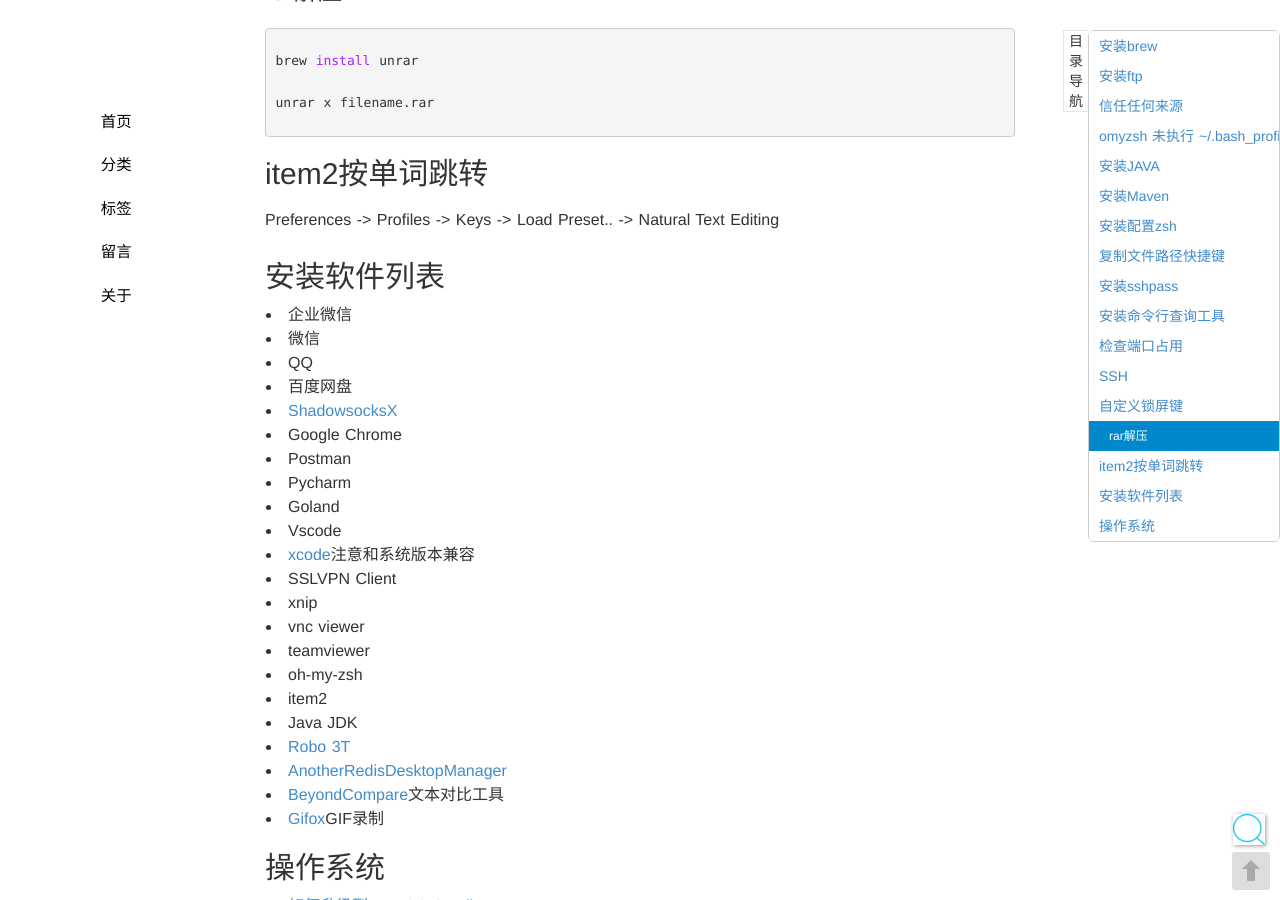
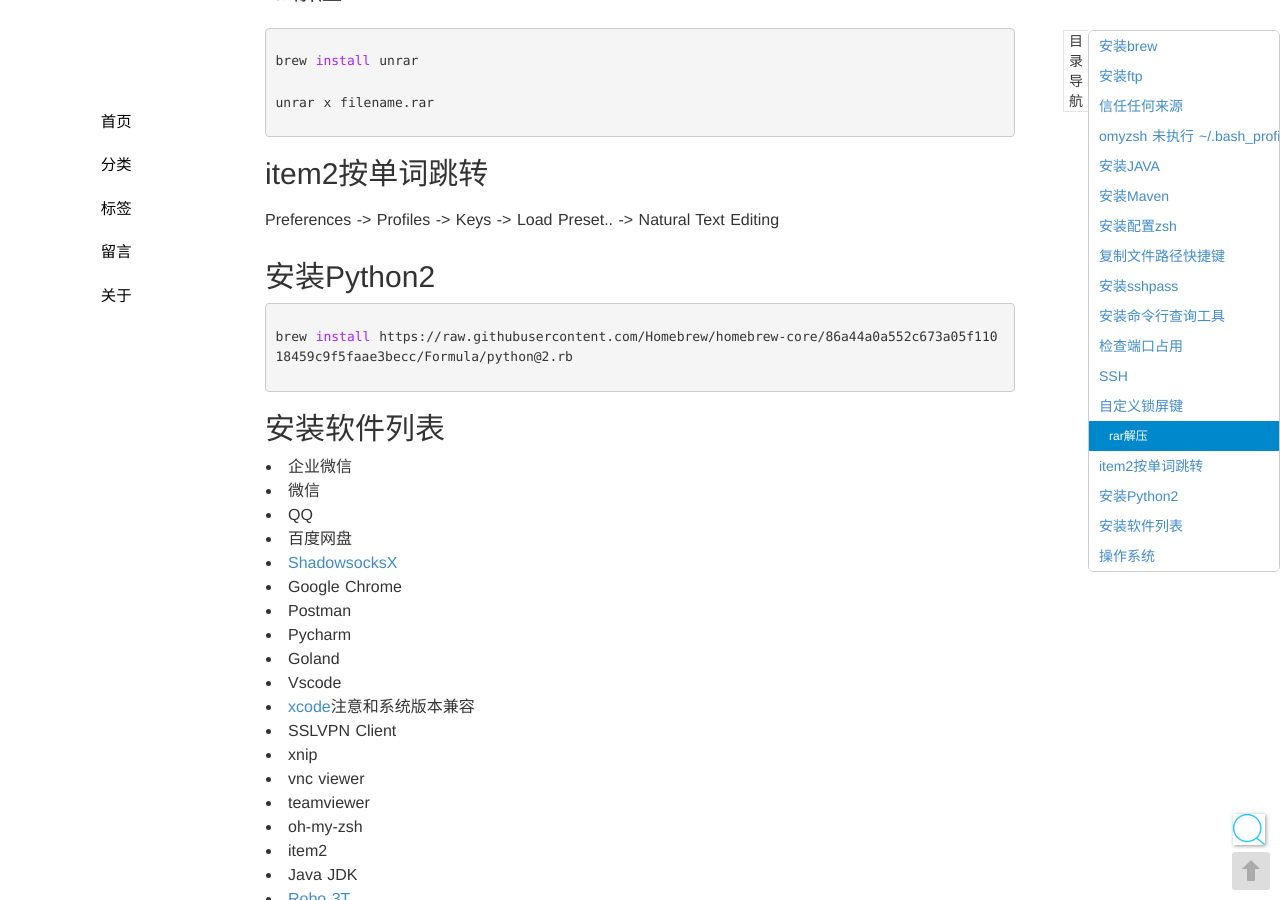
Before and after one commit to seekplum/seekplum.github.io, a Jekyll site: the page built from _posts/2018-04-27-mac-operation.md, in a window 1280 px wide and 900 px high, scrolled down 5059 px. Built offline with Jekyll 4.4.1, drawn with Linux system fonts in a browser that asks for light colours; comment, search, counter and statistics services are not loaded.

Commit message:
MOD: mac安装python2

````diff
--- a/_posts/2018-04-27-mac-operation.md
+++ b/_posts/2018-04-27-mac-operation.md
@@ -226,6 +226,12 @@
 
 Preferences -> Profiles -> Keys -> Load Preset.. -> Natural Text Editing
 
+## 安装Python2
+
+```bash
+brew install https://raw.githubusercontent.com/Homebrew/homebrew-core/86a44a0a552c673a05f11018459c9f5faae3becc/Formula/python@2.rb
+```
+
 ## 安装软件列表
 
 * 企业微信
````
